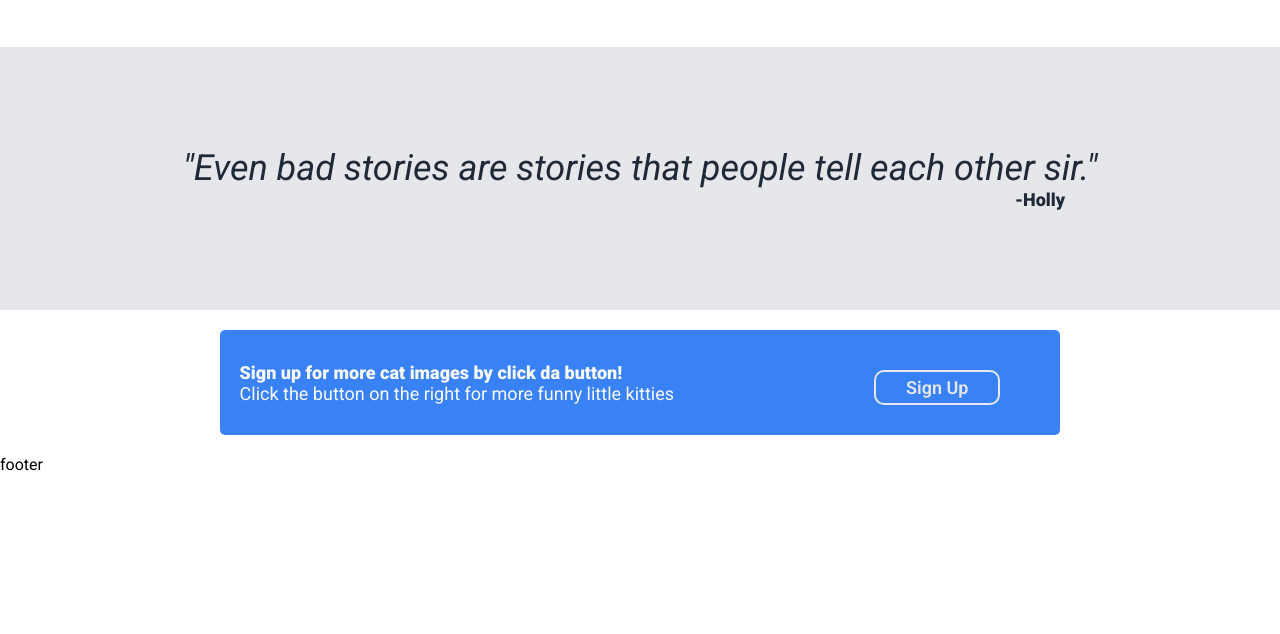
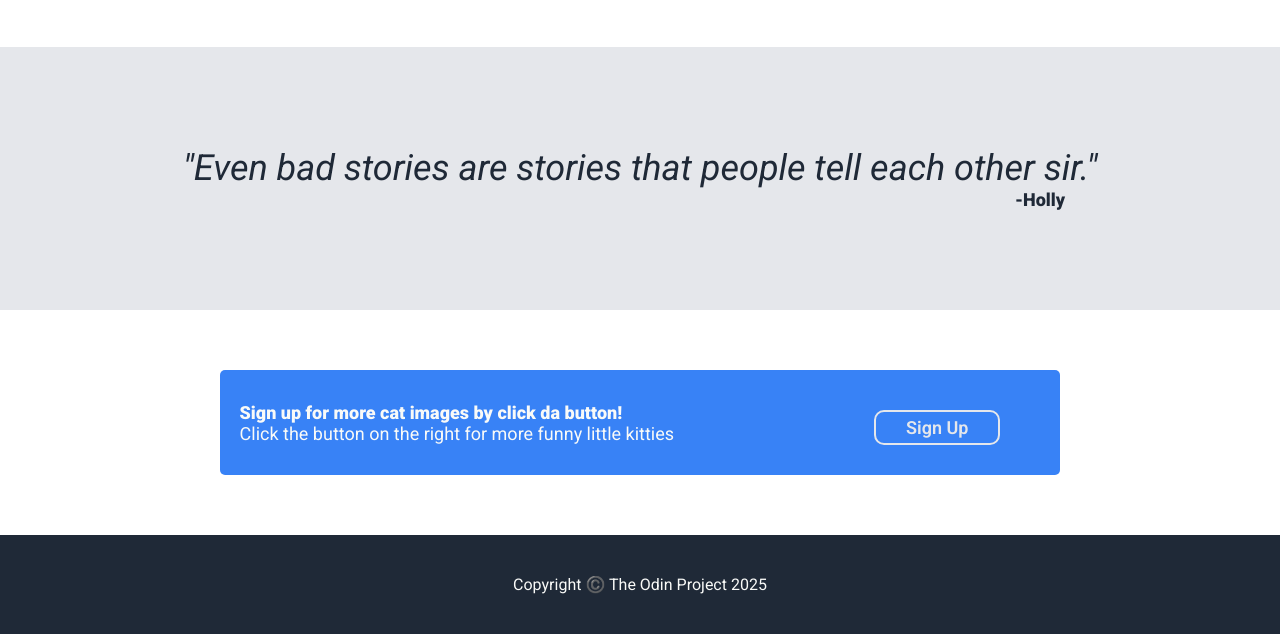
Before and after one commit to KuroDaniel/CSS-website-landing-page, a plain HTML site: page landingpage.html in a window 1280 px wide. Shown: the part 1032-1666 px from the top of the page. Before the commit the page ends 1506 px from the top, so only its background shows below. Drawn offline with Linux system fonts and the light colour scheme.

Commit message:
Add footer
Added footer

```diff
--- a/landingpage.html
+++ b/landingpage.html
@@ -65,6 +65,6 @@
             </div>
 
         </div>
-        <div class="footer">footer</div>
+        <div class="footer">Copyright ©️ The Odin Project 2025</div>
     </body>
 </html>
--- a/styles.css
+++ b/styles.css
@@ -170,6 +170,7 @@ a {
     display: flex;
     align-items: center;
     justify-content: center;
+    margin: 40px
 }
 
 .call-to-action {
@@ -208,5 +209,13 @@ a {
     border: 2px solid;
     margin-right: 40px;
     font-weight: 600;
+}
 
+.footer {
+    display: flex;
+    justify-content: center;
+    align-items: center;
+    padding: 40px;
+    background-color: #1F2937;
+    color: #F9FAF8;
 }
```
